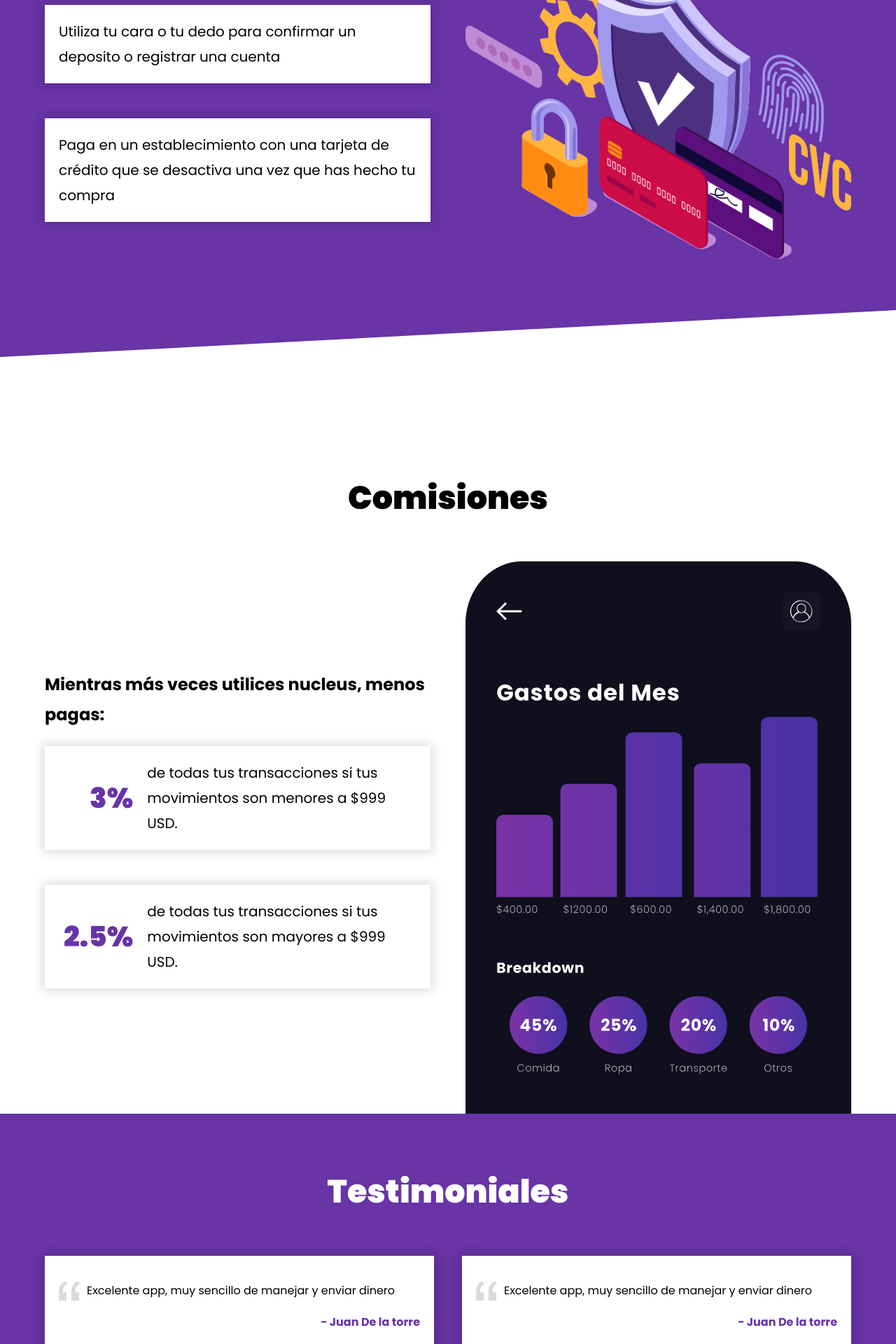
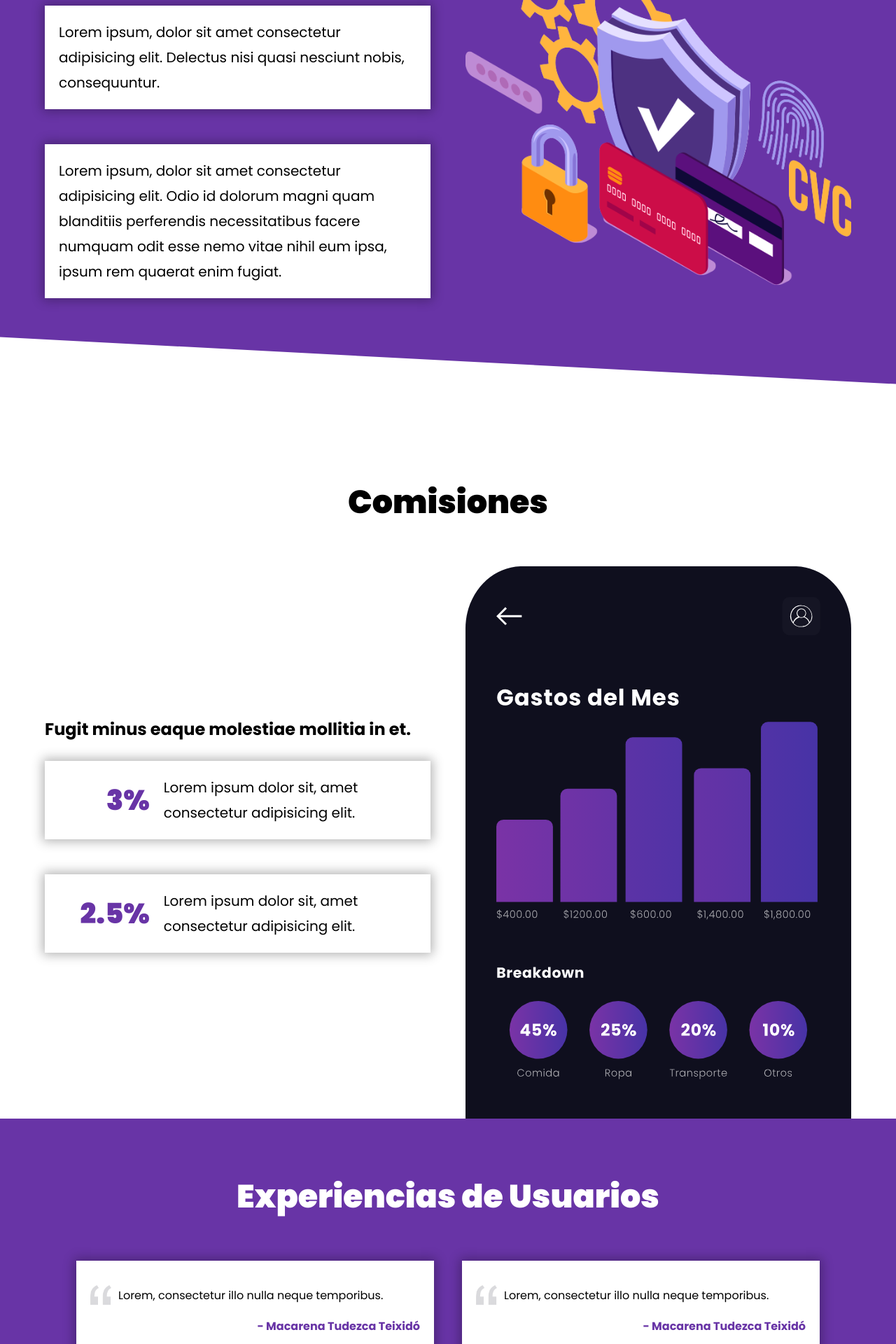
Before and after one commit to Macarenatt/Macarenatt, a PHP site: page / in a window 1280 px wide. Shown: the part 1920-3840 px from the top of the page at 70% size. Run offline with PHP 8.4, Linux system fonts and the light colour scheme.

Commit message:
Agregando index de nucleus

```diff
--- a/Nucleus eWallet/css/styles.css
+++ b/Nucleus eWallet/css/styles.css
@@ -166,16 +156,16 @@ img {
 }
 .listado__elemento {
     background-color: var(--blanco);
-    box-shadow: 0px 0px 15px 3px rgb(0 0 0 / .15);
+    box-shadow: 0px 0px 15px 3px rgb(0 0 0 / .30);
     padding: 2rem;
     margin-bottom: 5rem;
     transition-property: transform;
-    transition-duration: 300ms;
+    transition-duration: .3s;
 }
 .listado__elemento:hover {
     transform: scale(1.1);
 }
-@media (min-width: 768px) {
+@media (min-width: 850px) {
     .listado__elemento--2col {
         display: flex;
         justify-content: space-between;
@@ -186,30 +176,31 @@ img {
 .listado__heading {
     font-size: 3rem;
     color: var(--primario);
+    text-align: left;
+    margin-bottom: 2rem;
+}
+.listado__numero {
+    font-size: 3rem;
+    text-align: center;
+    font-weight: 900;
+    color: var(--primario);
     margin: 0;
 }
-.listado__numero {
-    font-size: 6rem;
-    margin: 0;
-    font-weight: 900;
-    color: var(--primario);
-    text-align: center;
-}
-@media (min-width: 768px) {
+@media (min-width: 850px) {
     .listado__numero {
         flex-basis: 20rem;
+        font-size: 4rem;
         text-align: right;
-        font-size: 4rem;
     }
 }
 .listado__texto {
+    font-size: 2rem;
     margin: 0;
-    font-size: 2rem;
 }
 
 .seguridad {
     background-color: var(--primario);
-    padding: 20rem 0;
+    padding: 10rem 0;
     position: relative;
     margin: 10rem 0;
     overflow: hidden;
@@ -219,7 +210,7 @@ img {
     background-color: var(--blanco);
     content: '';
     height: 20rem;
-    width: 120%;
+    width: 140%;
     position: absolute;
 }
 .seguridad::before {
@@ -229,65 +220,70 @@ img {
 }
 .seguridad::after {
     bottom: -10rem;
-    left: 0;
-    transform: rotate(-3deg);
+    left: -5rem;
+    transform: rotate(3deg);
+    margin-bottom: -5rem;
 }
+
 .seguridad__heading {
     color: var(--blanco);
 }
-@media (min-width: 768px) {
+@media (min-width: 850px) {
     .seguridad__grid {
         display: grid;
-        grid-template-columns: repeat(2, 1fr);
+        grid-template-columns: repeat(2,1fr);
         column-gap: 5rem;
         align-items: center;
     }
 }
-@media (min-width: 768px) {
+@media (min-width: 900px) {
     .comisiones__grid {
         display: grid;
-        grid-template-columns: repeat(2, 1fr);
+        grid-template-columns: repeat(2,1fr);
         column-gap: 5rem;
         align-items: flex-end;
     }
 }
-@media (min-width: 998px) {
+@media (min-width: 1200px) {
     .comisiones__grid {
         align-items: center;
     }
 }
 .comisiones__texto {
-    text-align: center;
+    align-items: center;
     font-size: 2.4rem;
     font-weight: 700;
 }
-@media (min-width: 768px) {
+@media (min-width: 850px) {
     .comisiones__texto {
-        text-align: left;
+        align-items: left;
+
     }
 }
+
 .testimoniales {
     background-color: var(--primario);
-    padding: 5rem 0;
+    padding: 5rem;
 }
 .testimoniales__heading {
     color: var(--blanco);
 }
-.testimoniales__grid {
+.testimoniales_grid {
     display: grid;
     grid-template-columns: 1fr;
     gap: 4rem;
 }
-@media (min-width: 768px) {
-    .testimoniales__grid {
-        grid-template-columns: repeat(2, 1fr);
+@media (min-width: 850px) {
+    .testimoniales_grid {
+        grid-template-columns: repeat(2,1fr);
     }
 }
 .testimonial {
-    box-shadow: 0px 0px 15px 3px rgb(0 0 0 / .15);
+    box-shadow: 0px 0px 15px 3px rgb(0 0 0 / .30);
     background-color: var(--blanco);
     padding: 2rem;
-    position: relative;
+    margin-bottom: 2rem;
+    position:  relative;
 }
 .testimonial__texto {
     padding-left: 4rem;
--- a/Nucleus eWallet/index.html
+++ b/Nucleus eWallet/index.html
@@ -19,7 +19,6 @@
                 <div class="header__logo">
                     <img src="img/logo.svg" alt="logo nucleus">
                 </div>
-
                 <nav class="navegacion">
                     <a href="#" class="navegacion__link">¿Qué es?</a>
                     <a href="#" class="navegacion__link">¿Cómo Funciona?</a>
@@ -27,15 +26,13 @@
                     <a href="#" class="navegacion__link">Contratar</a>
                 </nav>
             </div>
-
             <div class="header__grid">
                 <div class="header__texto">
-                    <h1 class="header__heading">Recibe y realiza pagos en tu celular con nucleus</h1>
-                    <a class="header__boton" href="#">Obtener Cuenta</a>
+                    <h1 class="header__heading">Recibe y realiza pagos en tu movil con nucleus</h1>
+                    <a href="#" class="header__boton">Crear Cuenta</a>
                 </div>
-
                 <div class="header__grafico">
-                    <img class="header__imagen" src="img/app_1.svg" alt="imagen nucleus app ">
+                    <img class="header__imagen" src="img/app_1.svg" alt="Imagen nucleus app">
                 </div>
             </div>
         </div>
@@ -46,23 +43,20 @@
         <div class="nucleus__contenedor">
             <div class="nucleus__grid">
                 <div class="nucleus__imagen">
-                    <img src="img/app_2.svg" alt="app nucleus">
+                    <img src="img/app_2.svg" alt="App Nucleus">
                 </div>
-
                 <div class="listado">
                     <div class="listado__elemento">
                         <h2 class="listado__heading">Fácil</h2>
-                        <p class="listado__texto">Crea una cuenta, envía tu documentación y comienza a utilizar nucleus en un par de horas</p>
+                        <p class="listado__texto">Lorem ipsum dolor sit, amet consectetur adipisicing elit.</p>
                     </div>
-
                     <div class="listado__elemento">
                         <h2 class="listado__heading">Seguro</h2>
-                        <p class="listado__texto">Por su tecnología digital nucleus es imposible de hackear o robar</p>
+                        <p class="listado__texto">Lorem ipsum dolor sit, amet consectetur adipisicing elit.</p>
                     </div>
-
                     <div class="listado__elemento">
                         <h2 class="listado__heading">Administrable</h2>
-                        <p class="listado__texto">Añade o transfiere fondos a tu banco, añade limites o controla tus gastos</p>
+                        <p class="listado__texto">Lorem ipsum dolor sit, amet consectetur adipisicing elit.</p>
                     </div>
                 </div>
             </div>
@@ -75,20 +69,18 @@
             <div class="seguridad__grid">
                 <div class="listado">
                     <div class="listado__elemento">
-                        <p class="listado__texto">Nucleus es seguro e imposible de clonar</p>
+                        <p class="listado__texto">Lorem ipsum dolor sit, amet consectetur adipisicing elit.</p>
                     </div>
-
                     <div class="listado__elemento">
-                        <p class="listado__texto">Utiliza tu cara o tu dedo para confirmar un deposito o registrar una cuenta</p>
+                        <p class="listado__texto">Lorem ipsum, dolor sit amet consectetur adipisicing elit. Delectus nisi quasi nesciunt nobis, consequuntur.</p>
                     </div>
-
                     <div class="listado__elemento">
-                        <p class="listado__texto">Paga en un establecimiento con una tarjeta de crédito que se desactiva una vez que has hecho tu compra</p>
+                        <p class="listado__texto">Lorem ipsum, dolor sit amet consectetur adipisicing elit. Odio id dolorum magni quam blanditiis perferendis necessitatibus facere numquam odit esse nemo vitae nihil eum ipsa, ipsum rem quaerat enim fugiat.</p>
                     </div>
                 </div>
 
                 <div class="seguridad__imagen">
-                    <img src="img/seguridad.png" alt="seguridad nucleus">
+                    <img src="img/seguridad.png" alt="imagen seguridad nucleus">
                 </div>
             </div>
         </div>
@@ -97,24 +89,23 @@
     <section class="comisiones">
         <div class="comisiones__contenedor">
             <h2 class="comisiones__heading">Comisiones</h2>
-
             <div class="comisiones__grid">
                 <div class="comisiones__contenido">
-                    <p class="comisiones__texto">Mientras más veces utilices nucleus, menos pagas:</p>
-
+                    <p class="comisiones__texto">Fugit minus eaque molestiae mollitia in et.
+                    </p>
                     <div class="listado">
                         <div class="listado__elemento listado__elemento--2col">
                             <p class="listado__numero">3%</p>
-                            <p class="listado__texto">de todas tus transacciones si tus movimientos son menores a $999 USD.</p>
+                            <p class="listado__texto">Lorem ipsum dolor sit, amet consectetur adipisicing elit.</p>
                         </div>
                         <div class="listado__elemento listado__elemento--2col">
                             <p class="listado__numero">2.5%</p>
-                            <p class="listado__texto">de todas tus transacciones si tus movimientos son mayores a $999 USD.</p>
+                            <p class="listado__texto">Lorem ipsum dolor sit, amet consectetur adipisicing elit.</p>
                         </div>
                     </div>
-                </div> <!--.comisiones__contenido-->
+                </div> <!-- fin_comisiones_contenido -->
                 <div class="comisiones__imagen">
-                    <img src="img/app_3.svg" alt="imagen app">
+                    <img src="img/app_3.svg" alt="Imagen App">
                 </div>
             </div>
         </div>
@@ -122,37 +113,31 @@
 
     <section class="testimoniales">
         <div class="testimoniales__contenedor">
-            <h2 class="testimoniales__heading">Testimoniales</h2>
-
-            <div class="testimoniales__grid">
+            <h2 class="testimoniales__heading">Experiencias de Usuarios</h2>
+            <div class="testimoniales_grid">
                 <div class="testimonial">
-                    <p class="testimonial__texto">Excelente app, muy sencillo de manejar y enviar dinero</p>
-                    <p class="testimonial__autor">- Juan De la torre</p>
+                    <p class="testimonial__texto">Lorem, consectetur illo nulla neque temporibus.</p>
+                    <p class="testimonial__autor">- Macarena Tudezca Teixidó</p>
                 </div>
-
                 <div class="testimonial">
-                    <p class="testimonial__texto">Excelente app, muy sencillo de manejar y enviar dinero</p>
-                    <p class="testimonial__autor">- Juan De la torre</p>
+                    <p class="testimonial__texto">Lorem, consectetur illo nulla neque temporibus.</p>
+                    <p class="testimonial__autor">- Macarena Tudezca Teixidó</p>
                 </div>
-
                 <div class="testimonial">
-                    <p class="testimonial__texto">Excelente app, muy sencillo de manejar y enviar dinero</p>
-                    <p class="testimonial__autor">- Juan De la torre</p>
+                    <p class="testimonial__texto">Lorem, consectetur illo nulla neque temporibus.</p>
+                    <p class="testimonial__autor">- Macarena Tudezca Teixidó</p>
                 </div>
-
                 <div class="testimonial">
-                    <p class="testimonial__texto">Excelente app, muy sencillo de manejar y enviar dinero</p>
-                    <p class="testimonial__autor">- Juan De la torre</p>
+                    <p class="testimonial__texto">Lorem, consectetur illo nulla neque temporibus.</p>
+                    <p class="testimonial__autor">- Macarena Tudezca Teixidó</p>
                 </div>
-
                 <div class="testimonial">
-                    <p class="testimonial__texto">Excelente app, muy sencillo de manejar y enviar dinero</p>
-                    <p class="testimonial__autor">- Juan De la torre</p>
+                    <p class="testimonial__texto">Lorem, consectetur illo nulla neque temporibus.</p>
+                    <p class="testimonial__autor">- Macarena Tudezca Teixidó</p>
                 </div>
-
                 <div class="testimonial">
-                    <p class="testimonial__texto">Excelente app, muy sencillo de manejar y enviar dinero</p>
-                    <p class="testimonial__autor">- Juan De la torre</p>
+                    <p class="testimonial__texto">Lorem, consectetur illo nulla neque temporibus.</p>
+                    <p class="testimonial__autor">- Macarena Tudezca Teixidó</p>
                 </div>
             </div>
         </div>
@@ -162,7 +147,7 @@
         <div class="footer__contenedor">
             <div class="footer__grid">
                 <div class="footer__logo">
-                    <img src="img/logo-blanco.svg" alt="logo blanco nucleus">
+                    <img src="img/logo-blanco.svg" alt="Logo Blanco Nucleus">
                 </div>
 
                 <nav class="navegacion">
@@ -172,8 +157,11 @@
                     <a href="#" class="navegacion__link navegacion__link--blanco">Contratar</a>
                 </nav>
             </div>
+            <div class="footer__copyright">
+                <p>Todos los derechos reservados &copy;</p>
+                <p>Diseñado por Macarena Tudezca Teixidó</p>
+            </div>
         </div>
     </footer>
-
 </body>
 </html>
```
Also changed, not shown: other parts of Nucleus eWallet/css/styles.css (+32 -32 lines), 1 other file.
